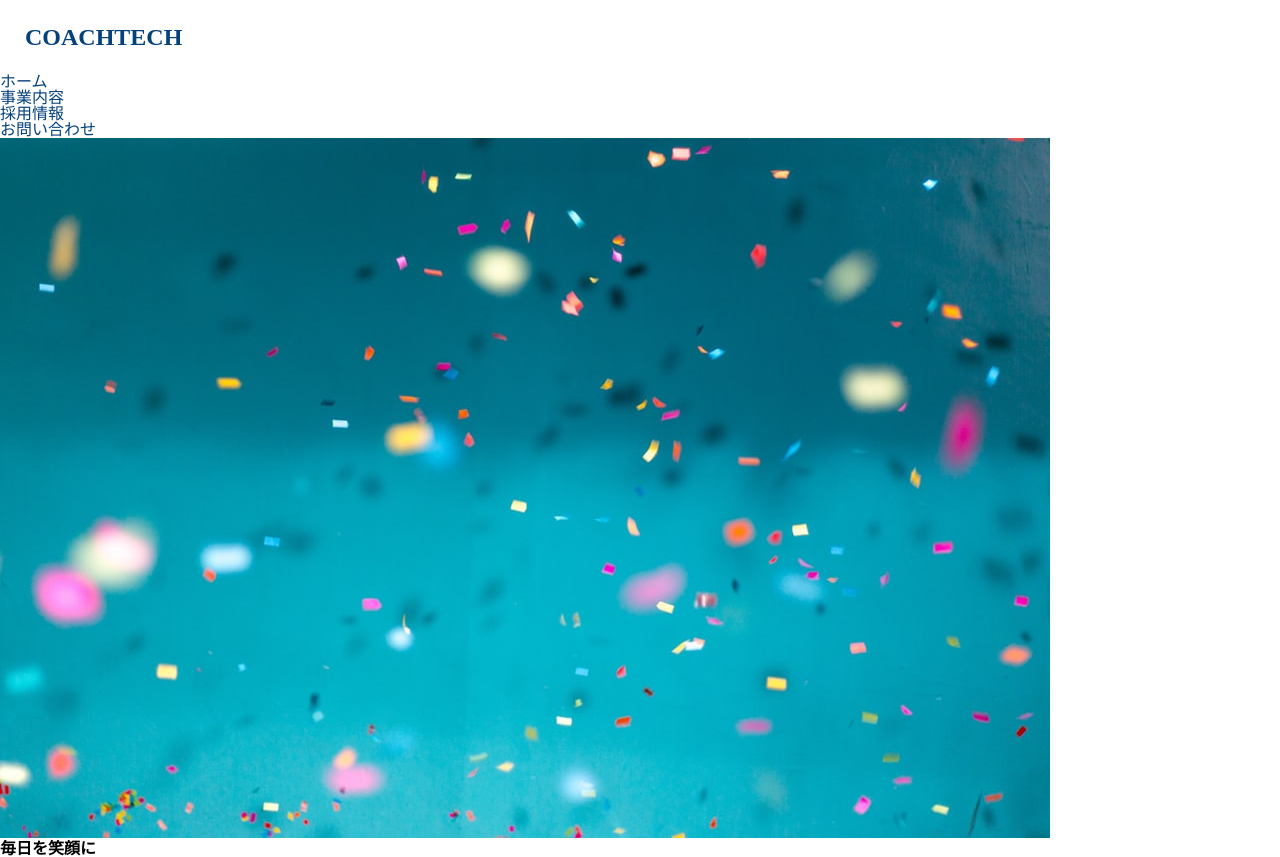
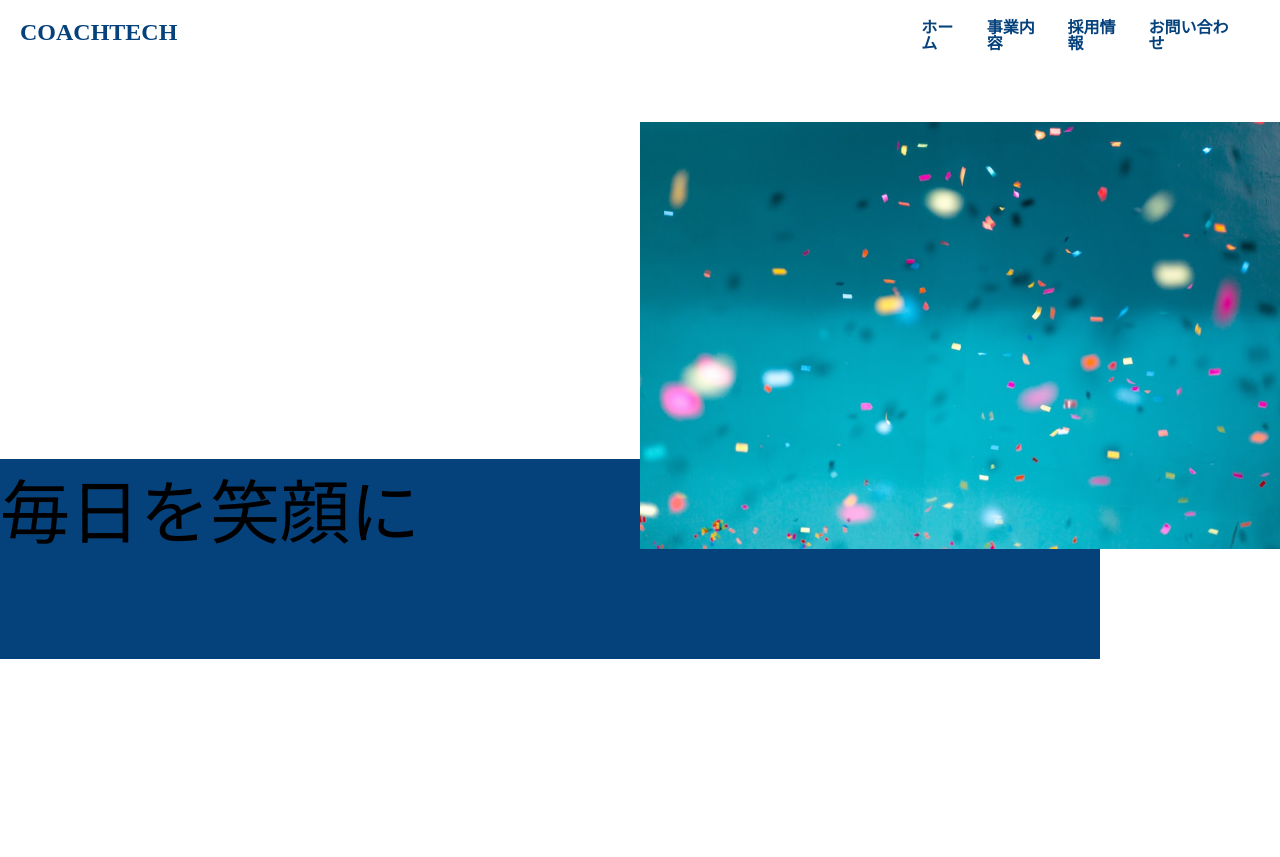
Before and after one commit to yu-i3/20230701__YuiKobayashi, a plain HTML site: page index.html in a window 1280 px wide. After the commit the page ends 800 px from the top, so only its background shows below. Drawn offline with Linux system fonts and the light colour scheme.

Commit message:
20230701_YuiKobayashi

```diff
--- a/css/style.css
+++ b/css/style.css
@@ -1,31 +1,66 @@
+nav {
+  padding: 20px;
+  display: flex;
+  justify-content: space-around;
+}
+
 .name {
-  padding: 25px;
+  margin-right: 60%;
   font-size: 24px;
   font-weight: bold;
   color:#05417B
 }
 
-.nav {
+ul {
   display: flex;
   justify-content: space-around;
 }
 
 .nav-home {
+  margin-right: 20px;
   list-style: none;
   color: #05417B;
+  font-weight: bold;
 }
 
 .nav-business {
+  margin-right: 20px;
   list-style: none;
   color: #05417B;
+  font-weight: bold;
 }
 
 .nav-careers {
+  margin-right: 20px;
   list-style: none;
   color:#05417B;
+  font-weight: bold;
 }
 
 .nav-contact {
+  margin-right: 20px;
   list-style: none;
   color:#05417B;
+  font-weight: bold;
 }
+
+.coachtech__img {
+  margin: 0 0 0 auto;
+  padding: 50px 0;
+  display: block;
+  width: 50%;
+}
+.coachtech__blue-box {
+  width: 1100px;
+  height: 200px;
+  background-color: #05417B;
+  margin-top: -140px;
+  margin-right: 100px;
+}
+
+.coachtech__ttl {
+  position: absolute;
+  top: 60%;
+  font-size: 70px;
+  font-weight: 400;
+}
--- a/index.html
+++ b/index.html
@@ -9,8 +9,8 @@
 </head>
 <body>
   <header clss="header">
-    <p class="name">COACHTECH</p>
     <nav>
+      <p class="name">COACHTECH</p>
       <ul>
         <li class="nav-home">ホーム</li>
         <li class="nav-business">事業内容</li>
@@ -19,8 +19,8 @@
       </ul>
     </nav>
   </header>
-  <img src="img/firstview.jpeg" alt="">
-  <h1 class="ttl">毎日を笑顔に</h1>
-  <div class="blue-box"></div>
+  <img class="coachtech__img" src="img/firstview.jpeg" alt="">
+  <h1 class="coachtech__ttl">毎日を笑顔に</h1>
+  <div class="coachtech__blue-box"></div>
 </body>
 </html>
```
